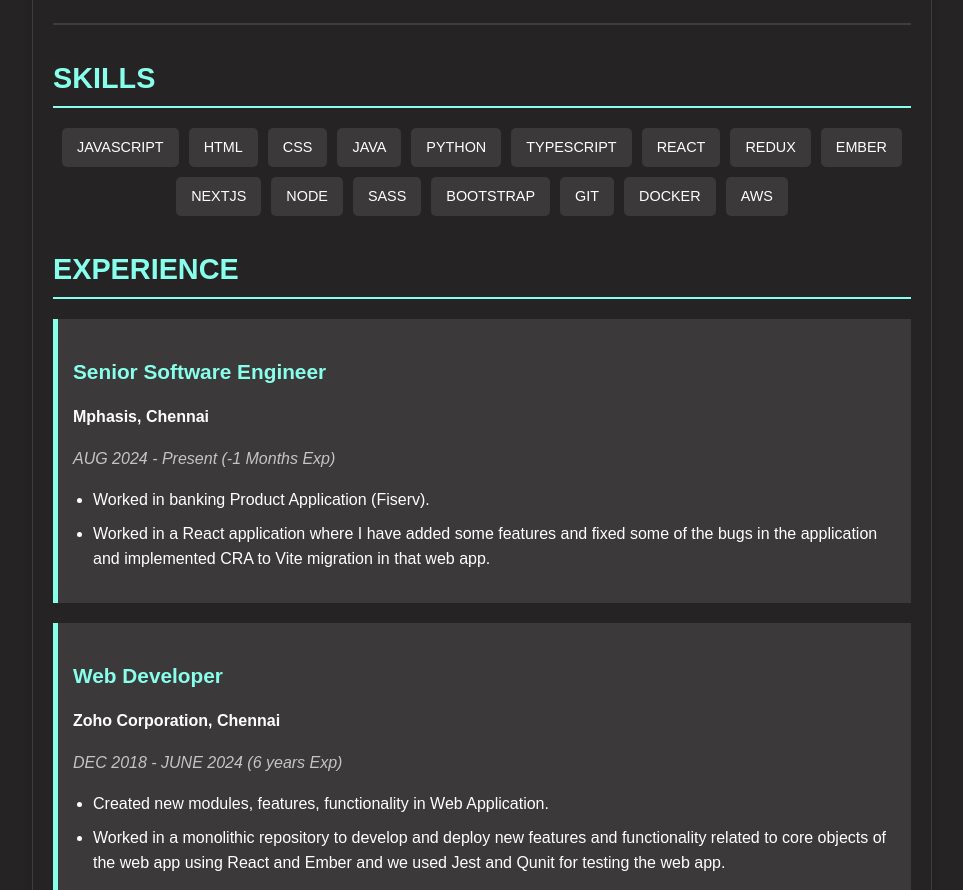
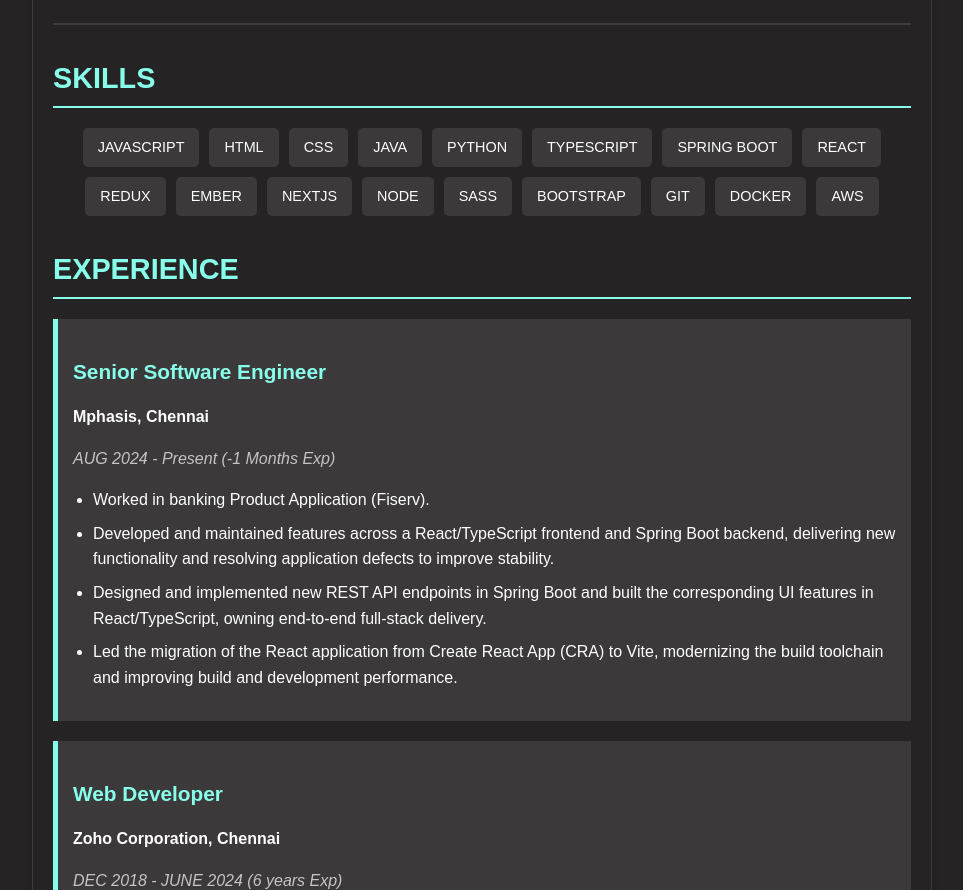
Before and after one commit to vignesh-karunakaran/my-blog, a Next.js app: page /resume in a window 1280 px wide. Shown: the part 300-1190 px from the top of the page, without its empty margins (158-1121 px from the left). Built offline with nearby package versions, Linux system fonts and the light colour scheme.

Commit message:
Revise experience details in ResumeComponent
Updated job responsibilities to reflect current role and technologies used.

```diff
--- a/components/ResumeComponent/index.js
+++ b/components/ResumeComponent/index.js
@@ -27,6 +27,7 @@
           <span className="skill-item">JAVA</span>
           <span className="skill-item">PYTHON</span>
           <span className="skill-item">TYPESCRIPT</span>
+          <span className="skill-item">SPRING BOOT</span>
           <span className="skill-item">REACT</span>
           <span className="skill-item">REDUX</span>
           <span className="skill-item">EMBER</span>
@@ -49,7 +50,9 @@
           <p className="experience-duration">AUG 2024 - Present ({calculateMonthsSinceJoining("2024-08-04")} Months Exp)</p>
           <ul>
             <li>Worked in banking Product Application (Fiserv).</li>
-            <li>Worked in a React application where I have added some features and fixed some of the bugs in the application and implemented CRA to Vite migration in that web app.</li>
+            <li>Developed and maintained features across a React/TypeScript frontend and Spring Boot backend, delivering new functionality and resolving application defects to improve stability.</li>
+            <li>Designed and implemented new REST API endpoints in Spring Boot and built the corresponding UI features in React/TypeScript, owning end-to-end full-stack delivery.</li>
+            <li>Led the migration of the React application from Create React App (CRA) to Vite, modernizing the build toolchain and improving build and development performance.</li>
           </ul>
         </div>
 
```
